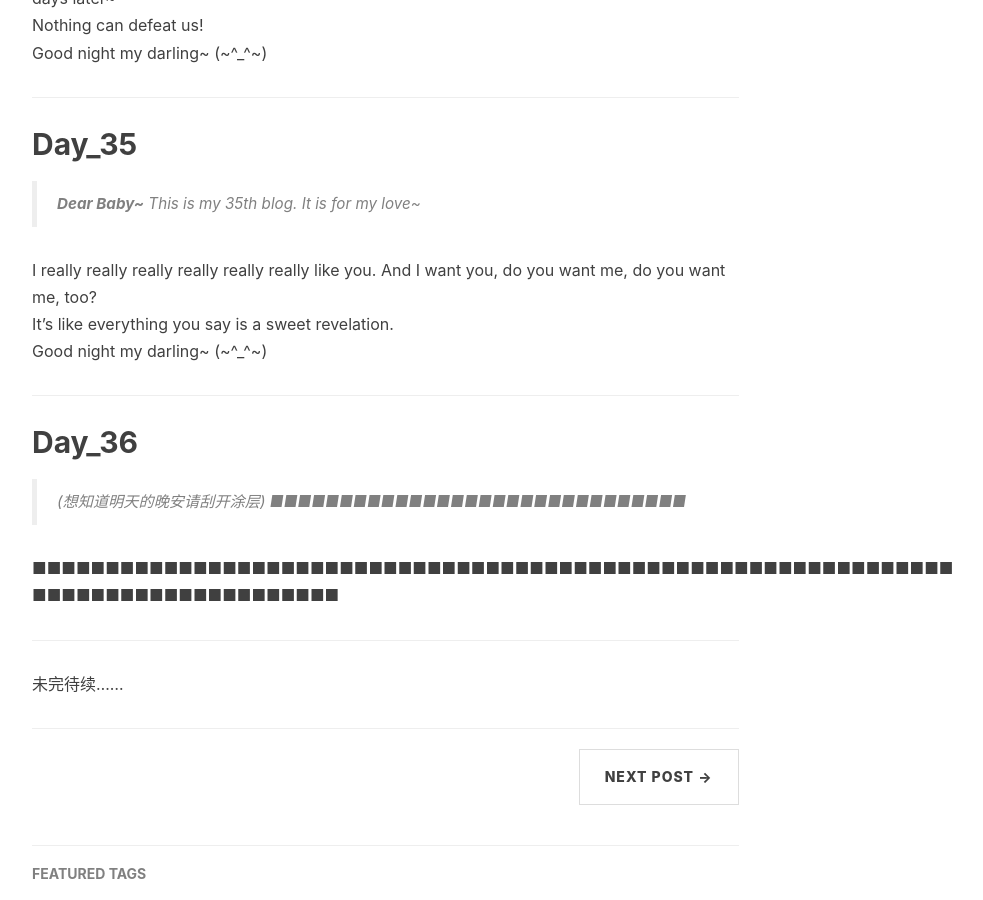
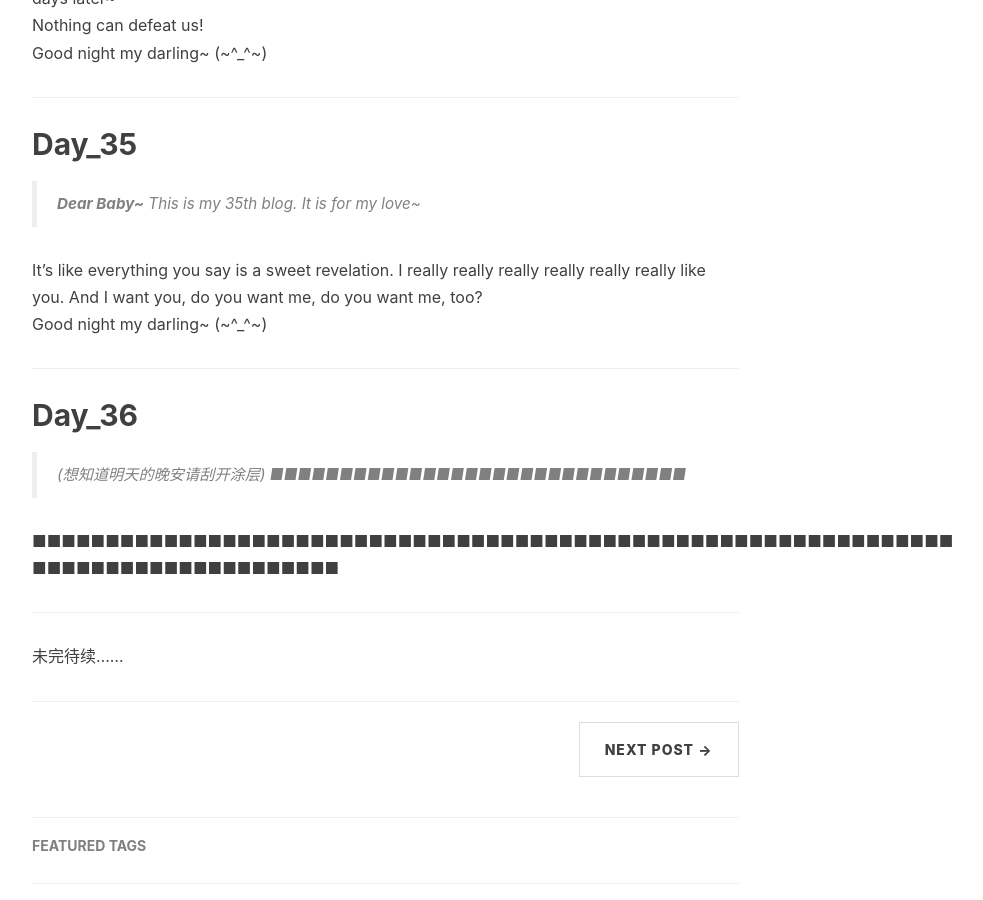
Before and after one commit to Big1ce/Big1ce.github.io, a Jekyll site: the page built from _posts/2019-08-16-good-night.markdown, in a window 1280 px wide and 900 px high, scrolled down 9944 px. Shown: the whole window, without its empty margins (233-1216 px from the left). Built offline with Jekyll 4.4.1, drawn with Linux system fonts in a browser that asks for light colours; nearby versions of some CDN libraries; comment, search, counter and statistics services are not loaded.

```diff
--- a/_posts/2019-08-16-good-night.markdown
+++ b/_posts/2019-08-16-good-night.markdown
@@ -427,8 +427,7 @@ I love that feeling of being soft when you wrap your arms around me. And I can f
 
 > **Dear Baby~** This is my 35th blog. It is for my love~
 
-I really really really really really really like you. And I want you, do you want me, do you want me, too?
-<br>It's like everything you say is a sweet revelation.
+It's like everything you say is a sweet revelation. I really really really really really really like you. And I want you, do you want me, do you want me, too?
 <br>Good night my darling~ (~^_^~)
 
 ---
@@ -442,7 +441,6 @@ I really really really really really really like you. And I want you, do you wan
 <br>■■■■■■■■■■■■■■■■■■■■■
 
 ---
-
 
 <!--
 <p id = "Day_36"></p>
```
